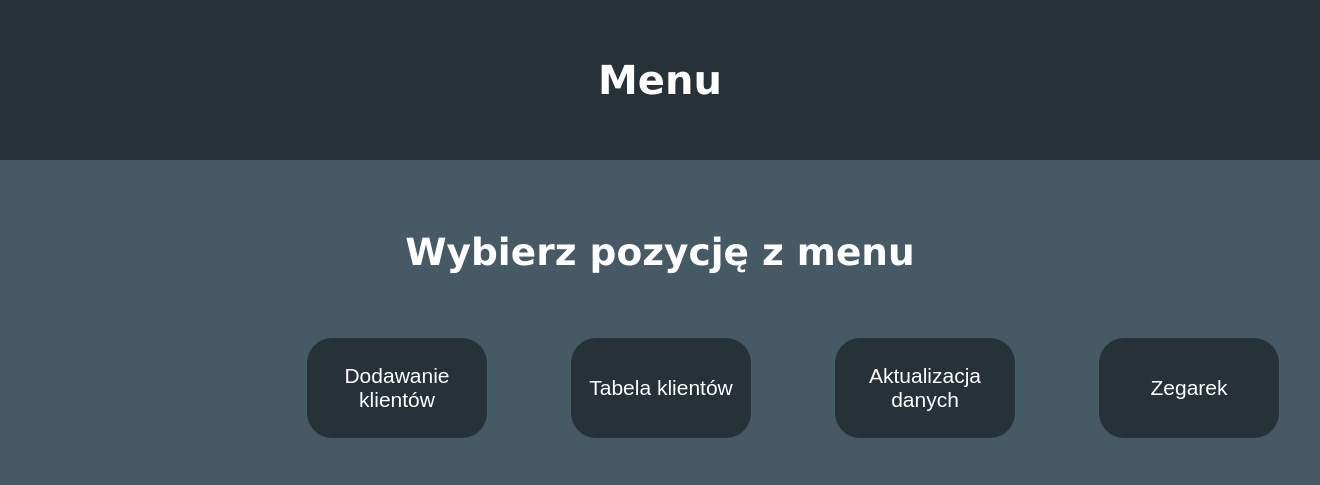
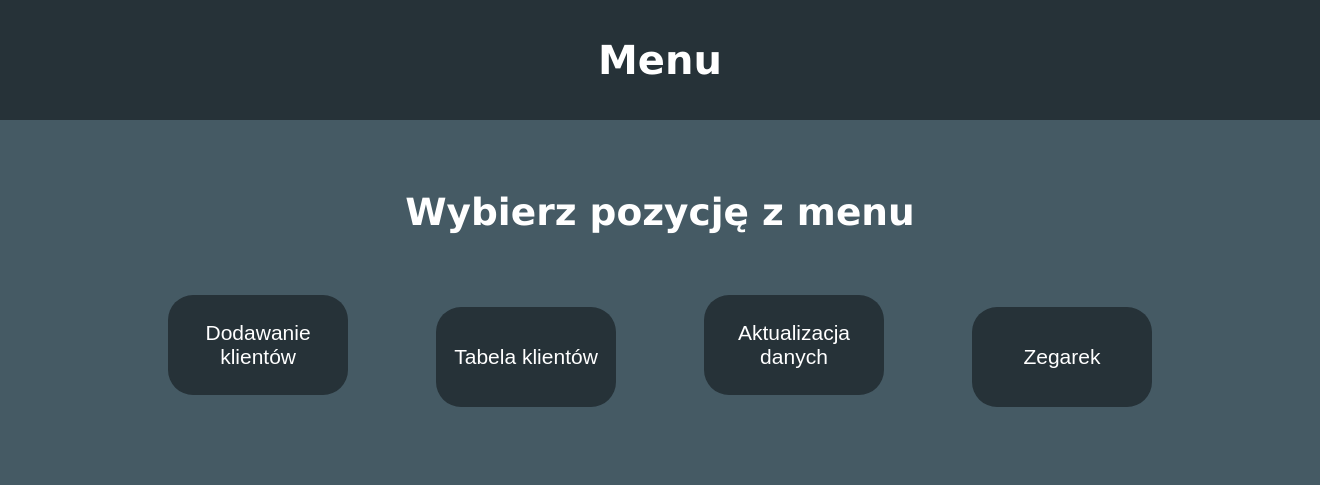
Before and after one commit to Yournicknamehere/E14, a PHP site: page / in a window 1320 px wide. Shown: the top 485 px of the page. Run offline with PHP 8.4, Linux system fonts and the light colour scheme.

Commit message:
Poprawki błędów menu

```diff
--- a/CSS/style.css
+++ b/CSS/style.css
@@ -18,9 +18,9 @@ body {
     position: sticky;
     position: -webkit-sticky;
     top: 0;
-    height: 20%;
-    padding-top: 30px;
-    padding-bottom: 30px;
+
+    padding-top: 10px;
+    padding-bottom: 10px;
 }
 
 .content {
@@ -155,8 +155,7 @@ select:focus {outline: none;}
 
 #menu {
     text-align: center;
-    position: relative;
-    margin-left: 20%;
+    margin: auto;
     vertical-align: auto;
 }
 
--- a/index.php
+++ b/index.php
@@ -16,16 +16,10 @@
     <div class="content">
         <h2>Wybierz pozycję z menu</h2>
         <div id="menu">
-            <table>
-                <tr>
-                    <!-- Fuszerka i januszostwo ale wkurwiłem się i zrobiłem tak XD (działa) -->
-                    <td> <button class="menuButton"><a href="dodawanie.php">Dodawanie klientów</a></button> </td>
-                    <td> <button class="menuButton"><a href="wyswietlTabela.php">Tabela klientów</a></button> </td>
-                    <td> <button class="menuButton"><a href="aktualizowanie.php">Aktualizacja danych</a></button> </td>
-                    <td> <button class="menuButton"><a href="zegarek.html">Zegarek</a></button> </td>
-                </tr>
-            </table>
-
+            <button class="menuButton"><a href="dodawanie.php">Dodawanie klientów</a></button>
+            <button class="menuButton"><a href="wyswietlTabela.php">Tabela klientów</a></button>
+            <button class="menuButton"><a href="aktualizowanie.php">Aktualizacja danych</a></button>
+            <button class="menuButton"><a href="zegarek.html">Zegarek</a></button>
         </div>
 
     </div>
```
